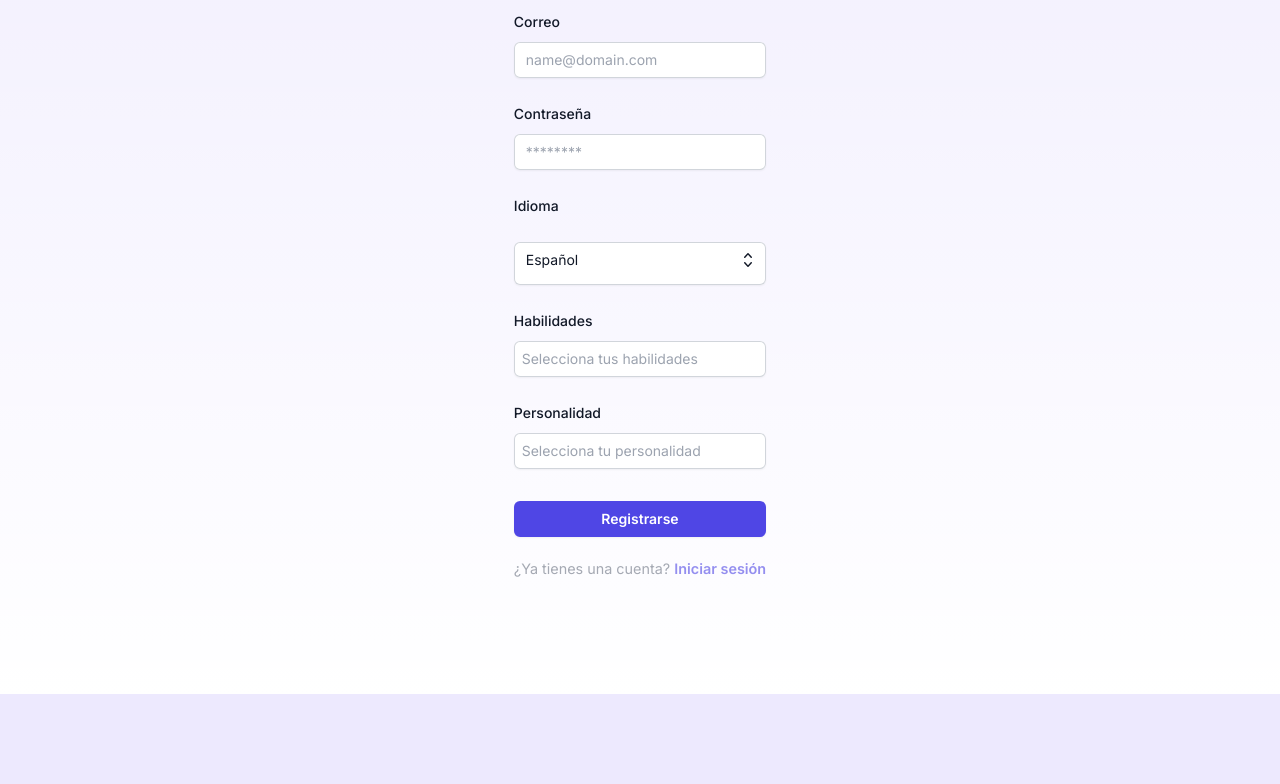
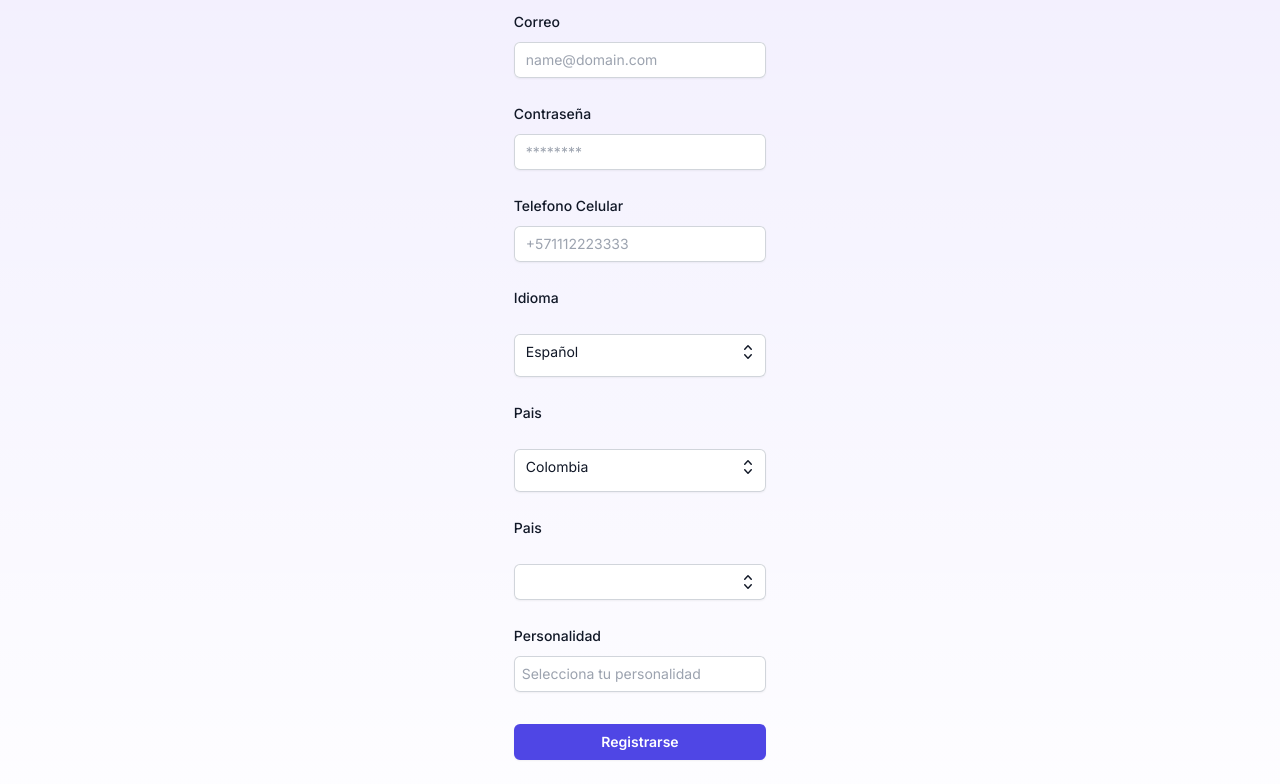
Before and after one commit to dsvivasss/ABC-Web, a Next.js app: page / in a window 1280 px wide. Shown: the part 457-1241 px from the top of the page. Before the commit the page ends 1151 px from the top, so only its background shows below. Built offline with nearby package versions, Linux system fonts and the light colour scheme.

Commit message:
Add routing in create company

```diff
--- a/src/app/company/page.js
+++ b/src/app/company/page.js
@@ -6,6 +6,7 @@ import { Listbox, Transition } from '@headlessui/react'
 import { CheckIcon, ChevronUpDownIcon } from '@heroicons/react/20/solid'
 import { ToastContainer, toast } from 'react-toastify';
 import 'react-toastify/dist/ReactToastify.css';
+import { useRouter } from 'next/navigation'
 
 const tamanio = [
   {
@@ -67,6 +68,7 @@ const tamanio = [
 
 export default function Company() {
 
+  const router = useRouter()
   const [selected, setSelected] = useState(tamanio[0])
   const [selected2, setSelected2] = useState(ubicacion[0])
   const [selected3, setSelected3] = useState(sector[0])
@@ -93,9 +95,12 @@ export default function Company() {
       },
       body: JSON.stringify(body)
     })
-    .then(response => {
-      console.log(response.json())
+    .then(response => response.json())
+    .then((data) =>{
+      console.log(data)
       toast("Empresa creada!", {position: "bottom-left",theme: "dark"})
+      router.refresh()
+      router.push("/project_list")
     });
   }
 
--- a/src/app/page.jsx
+++ b/src/app/page.jsx
@@ -4,23 +4,58 @@ import styles from './page.module.css'
 import { Fragment, useState } from 'react'
 import { Listbox, Transition } from '@headlessui/react'
 import { CheckIcon, ChevronUpDownIcon } from '@heroicons/react/20/solid'
+import { useRouter } from 'next/navigation'
 
 const language = [
   {
-    id: 1,
+    id: 'es',
     name: 'Español',
   },
 
   {
+    id:'en',
+    name: 'Inglés',
+  }
+]
+const paises = [
+  {
+    id: 1,
+    name: 'Colombia',
+  },
+
+  {
     id: 2,
-    name: 'Inglés',
+    name: 'Mexico',
   },
 
   {
     id: 3,
-    name: 'Alemán',
+    name: 'Peru',
   },
 
+]
+
+const skills = [
+  {
+    id: 1,
+    name: 'python',
+  },
+  {
+    id: 2,
+    name: 'javascript',
+  },
+  {
+    id: 3,
+    name: 'java',
+  },
+  {
+    id: 4,
+    name: 'oop',
+  },
+  {
+    id: 5,
+    name: 'product_management',
+  },
 ]
 
 function classNames(...classes) {
@@ -30,17 +65,21 @@ function classNames(...classes) {
 export default function Home() {
 
   const [selected, setSelected] = useState(language[0])
+  const [pais, setPais] = useState(paises[0])
+  const [skillsSelected, setSkillsSelected] = useState([])
+  const router = useRouter()
 
   // TODO: Add validation
   function register(e) {
-
     const body = {
-      username: e.target.name.value,
+      name: e.target.name.value,
       email: e.target.email.value,
       password: e.target.password.value,
-      language: selected.name,
-      skill: e.target.skill.value,
-      personality: e.target.personality.value
+      language: selected.id,
+      country: pais.name,
+      phone: +e.target.phone.value,
+      skills: skillsSelected.map(el => el.name),
+      personality: e.target.personality.value.split(" ")
     }
 
     e.preventDefault()
@@ -51,10 +90,33 @@ export default function Home() {
       },
       method: 'POST'
     })
-    .then(response => {
-      console.log(response.json())
+    .then(response => response.json())
+    .then((data) => {
+      console.log(data)
       toast("Aspirante creado!", {position: "bottom-left",theme: "dark"})
+      //router.push('/dashboard', { scroll: false })
     });
+  }
+
+  function handleSelectSkill(value){
+    if (!isSelected(value)) {
+      const selectedSkillsUpdated = [
+        ...skillsSelected,
+        skills.find((el) => el === value)
+      ];
+      setSkillsSelected(selectedSkillsUpdated);
+    } else {
+      handleDeselect(value);
+    }
+  }
+
+  function isSelected(value) {
+    return skillsSelected.find((el) => el === value) ? true : false;
+  }
+
+  function handleDeselect(value) {
+    const selectedSkillsUpdated = skillsSelected.filter((el) => el !== value);
+    setSkillsSelected(selectedSkillsUpdated);
   }
 
   return (
@@ -153,6 +215,26 @@ export default function Home() {
               </div>
             </div>
 
+            <div>
+              <div className="flex items-center justify-between">
+                <label htmlFor="phone" className="block text-sm font-medium leading-6 text-gray-900">
+                  Telefono Celular
+                </label>
+              </div>
+              <div className="mt-2">
+                <input
+                  id="phone"
+                  name="phone"
+                  type="number"
+                  autoComplete="phone"
+                  placeholder="+571112223333"
+                  required
+                  maxLength="10"
+                  className="block w-full rounded-md border-0 py-1.5 text-gray-900 shadow-sm ring-1 ring-inset ring-gray-300 placeholder:text-gray-400 focus:ring-2 focus:ring-inset focus:ring-indigo-600 sm:text-sm sm:leading-6"
+                />
+              </div>
+            </div>
+
             <Listbox value={selected} onChange={setSelected}>
               {({ open }) => (
                 <>
@@ -217,22 +299,133 @@ export default function Home() {
               )}
             </Listbox>
 
-            <div>
-              <label htmlFor="skill" className="block text-sm font-medium leading-6 text-gray-900">
-                Habilidades
-              </label>
-              <div className="mt-2">
-                <input
-                  id="skill"
-                  name="skill"
-                  type="skill"
-                  autoComplete="skill"
-                  placeholder="  Selecciona tus habilidades"
-                  required
-                  className="block w-full rounded-md border-0 py-1.5 text-gray-900 shadow-sm ring-1 ring-inset ring-gray-300 placeholder:text-gray-400 focus:ring-2 focus:ring-inset focus:ring-indigo-600 sm:text-sm sm:leading-6"
-                />
-              </div>
-            </div>
+            <Listbox value={pais} onChange={setPais}>
+              {({ open }) => (
+                <>
+                  <Listbox.Label className="block text-sm font-medium leading-6 text-gray-900">Pais</Listbox.Label>
+                  <div className="relative mt-2">
+                    <Listbox.Button className="relative w-full cursor-default rounded-md bg-white py-1.5 pr-10 text-left text-gray-900 shadow-sm ring-1 ring-inset ring-gray-300 focus:outline-none focus:ring-2 focus:ring-indigo-500 sm:text-sm sm:leading-6">
+                      <span className="flex items-center">
+                        <span className="ml-3 block truncate">{pais.name}</span>
+                      </span>
+                      <span className="pointer-events-none absolute inset-y-0 right-0 ml-2 flex items-center pr-2 pt-2">
+                        <ChevronUpDownIcon className="h-5 w-5 text-gray-900" aria-hidden="true" />
+                      </span>
+                    </Listbox.Button>
+
+                    <Transition
+                      show={open}
+                      as={Fragment}
+                      leave="transition ease-in duration-100"
+                      leaveFrom="opacity-100"
+                      leaveTo="opacity-0"
+                    >
+                      <Listbox.Options className="absolute z-10 mt-1 max-h-56 w-full overflow-auto rounded-md bg-white py-1 text-base shadow-lg ring-1 ring-black ring-opacity-5 focus:outline-none sm:text-sm">
+                        {paises.map((option) => (
+                          <Listbox.Option
+                            key={option.id}
+                            className={({ active }) =>
+                              classNames(
+                                active ? 'bg-indigo-600 text-white' : 'text-gray-900',
+                                'relative cursor-default select-none py-2 pl-3 pr-9'
+                              )
+                            }
+                            value={option}
+                          >
+                            {({ selected, active }) => (
+                              <>
+                                <div className="flex items-center">
+                                  <span
+                                    className={classNames(selected ? 'font-semibold' : 'font-normal', 'ml-3 block truncate')}
+                                  >
+                                    {option.name}
+                                  </span>
+                                </div>
+
+                                {selected ? (
+                                  <span
+                                    className={classNames(
+                                      active ? 'text-white' : 'text-indigo-600',
+                                      'absolute inset-y-0 right-0 flex items-center pr-4'
+                                    )}
+                                  >
+                                    <CheckIcon className="h-5 w-5" aria-hidden="true" />
+                                  </span>
+                                ) : null}
+                              </>
+                            )}
+                          </Listbox.Option>
+                        ))}
+                      </Listbox.Options>
+                    </Transition>
+                  </div>
+                </>
+              )}
+            </Listbox>
+
+            <Listbox value={skillsSelected} onChange={(value) => handleSelectSkill(value)}>
+              {({ open }) => (
+                <>
+                  <Listbox.Label className="block text-sm font-medium leading-6 text-gray-900">Pais</Listbox.Label>
+                  <div className="relative mt-2">
+                    <Listbox.Button className="relative w-full cursor-default rounded-md bg-white py-1.5 pr-10 text-left text-gray-900 shadow-sm ring-1 ring-inset ring-gray-300 focus:outline-none focus:ring-2 focus:ring-indigo-500 sm:text-sm sm:leading-6">
+                      <span className="flex items-center">
+                        <span className="ml-3 block truncate">{skillsSelected.map(el => el.name).join(", ")}</span>
+                      </span>
+                      <span className="pointer-events-none absolute inset-y-0 right-0 ml-2 flex items-center pr-2 pt-2">
+                        <ChevronUpDownIcon className="h-5 w-5 text-gray-900" aria-hidden="true" />
+                      </span>
+                    </Listbox.Button>
+
+                    <Transition
+                      show={open}
+                      as={Fragment}
+                      leave="transition ease-in duration-100"
+                      leaveFrom="opacity-100"
+                      leaveTo="opacity-0"
+                    >
+                      <Listbox.Options className="absolute z-10 mt-1 max-h-56 w-full overflow-auto rounded-md bg-white py-1 text-base shadow-lg ring-1 ring-black ring-opacity-5 focus:outline-none sm:text-sm">
+                        {skills.map((option) => (
+                          <Listbox.Option
+                            key={option.id}
+                            className={({ active }) =>
+                              classNames(
+                                active ? 'bg-indigo-600 text-white' : 'text-gray-900',
+                                'relative cursor-default select-none py-2 pl-3 pr-9'
+                              )
+                            }
+                            value={option}
+                          >
+                            {({ selected, active }) => (
+                              <>
+                                <div className="flex items-center">
+                                  <span
+                                    className={classNames(selected ? 'font-semibold' : 'font-normal', 'ml-3 block truncate')}
+                                  >
+                                    {option.name}
+                                  </span>
+                                </div>
+
+                                {selected ? (
+                                  <span
+                                    className={classNames(
+                                      active ? 'text-white' : 'text-indigo-600',
+                                      'absolute inset-y-0 right-0 flex items-center pr-4'
+                                    )}
+                                  >
+                                    <CheckIcon className="h-5 w-5" aria-hidden="true" />
+                                  </span>
+                                ) : null}
+                              </>
+                            )}
+                          </Listbox.Option>
+                        ))}
+                      </Listbox.Options>
+                    </Transition>
+                  </div>
+                </>
+              )}
+            </Listbox>
 
             <div>
               <label htmlFor="personality" className="block text-sm font-medium leading-6 text-gray-900">
```
